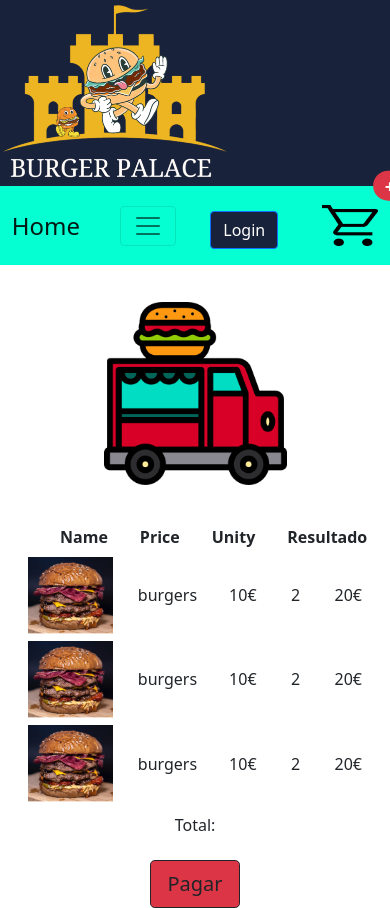
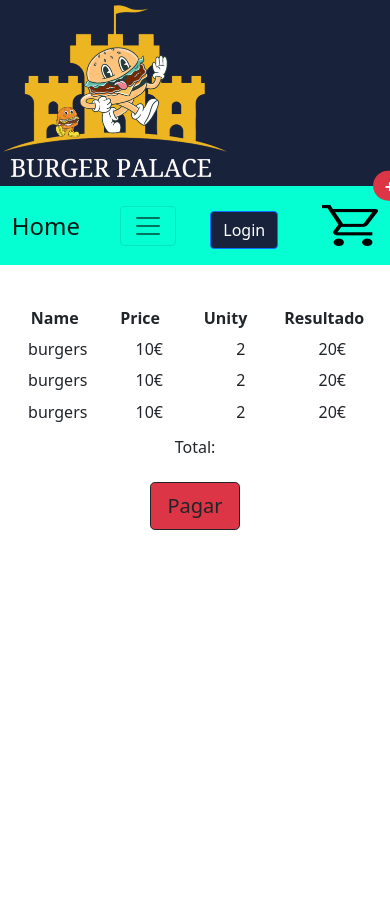
Before and after one commit to checkmyprojects/burgerpalace-frontend, an Angular app: page /cart in a window 390 px wide. After the commit the page ends 844 px from the top, so only its background shows below. Built offline with nearby package versions, Linux system fonts and the light colour scheme.

Commit message:
tres dispositivos distintos

```diff
--- a/src/app/cart/cart.component.css
+++ b/src/app/cart/cart.component.css
@@ -1,5 +1,5 @@
 .cart-img{
-    width:50% ;
+    width:100% ;
     padding-top: 10%;
     padding-bottom: 10%;
 }
@@ -16,3 +16,26 @@
     padding-top: 2%;
     padding-bottom: 2%;
 }
+
+@media screen and (max-width: 769px) {
+    .row{
+        margin-top: 10%;
+    }
+    .columna1{
+        display: none;
+    }
+    .columna2{
+        width: 100%;
+    }
+
+}
+
+@media screen and (max-width: 426px) {
+
+    .col{
+        padding-bottom: 3%;
+    }
+    .img-col{
+        display: none;
+    }
+}
--- a/src/app/cart/cart.component.html
+++ b/src/app/cart/cart.component.html
@@ -1,13 +1,14 @@
 <app-header></app-header>
 <div class="container">
+    <!-- versión de escritorio y tablet -->
     <div class="row">
-      <div class="col text-center">
+      <div class="col text-center columna1">
         <img src="assets/img/cart.png" class="cart-img">
       </div>
-      <div class="col text-center align-self-center">
+      <div class="col text-center align-self-center columna2">
         <!--PRODUCTO-name-->
         <ul class="list-group list-group-horizontal">
-          <li class="list-group-item border-0 grupo align-self-center"></li>
+          <li class="list-group-item border-0 grupo align-self-center img-col"></li>
           <li class="list-group-item border-0 grupo align-self-center fw-bold">Name</li>
           <li class="list-group-item border-0 grupo align-self-center fw-bold">Price</li>
           <li class="list-group-item border-0 grupo align-self-center fw-bold">Unity</li>
@@ -15,7 +16,7 @@
         </ul>
         <!--PRODUCTO1-->
         <ul class="list-group list-group-horizontal">
-          <li class="list-group-item border-0 grupo align-self-center"><img src="assets/img/amirali-mirhashemian-88YAXjnpvrM-unsplash.png"></li>
+          <li class="list-group-item border-0 grupo align-self-center img-col"><img src="assets/img/amirali-mirhashemian-88YAXjnpvrM-unsplash.png"></li>
           <li class="list-group-item border-0 grupo align-self-center">burgers</li>
           <li class="list-group-item border-0 grupo align-self-center">10€</li>
           <li class="list-group-item border-0 grupo align-self-center">2</li>
@@ -24,7 +25,7 @@
         </ul>
         <!--PRODUCTO2-->
         <ul class="list-group list-group-horizontal">
-          <li class="list-group-item border-0 grupo align-self-center"><img src="assets/img/amirali-mirhashemian-88YAXjnpvrM-unsplash.png"></li>
+          <li class="list-group-item border-0 grupo align-self-center img-col"><img src="assets/img/amirali-mirhashemian-88YAXjnpvrM-unsplash.png"></li>
           <li class="list-group-item border-0 grupo align-self-center">burgers</li>
           <li class="list-group-item border-0 grupo align-self-center">10€</li>
           <li class="list-group-item border-0 grupo align-self-center">2</li>
@@ -32,12 +33,11 @@
         </ul>
         <!--PRODUCTO3-->
         <ul class="list-group list-group-horizontal">
-          <li class="list-group-item border-0 grupo align-self-center"><img src="assets/img/amirali-mirhashemian-88YAXjnpvrM-unsplash.png"></li>
+          <li class="list-group-item border-0 grupo align-self-center img-col"><img src="assets/img/amirali-mirhashemian-88YAXjnpvrM-unsplash.png"></li>
           <li class="list-group-item border-0 grupo align-self-center">burgers</li>
           <li class="list-group-item border-0 grupo align-self-center">10€</li>
           <li class="list-group-item border-0 grupo align-self-center">2</li>
           <li class="list-group-item border-0 grupo align-self-center">20€</li>
-
         </ul>
         <!--PRODUCTO-total-->
         <ul class="list-group list-group-horizontal">
@@ -46,4 +46,5 @@
         <button type="button" class="btn btn-danger btn-lg btn-outline-dark">Pagar</button>
       </div>
     </div>
+
 </div>
```
